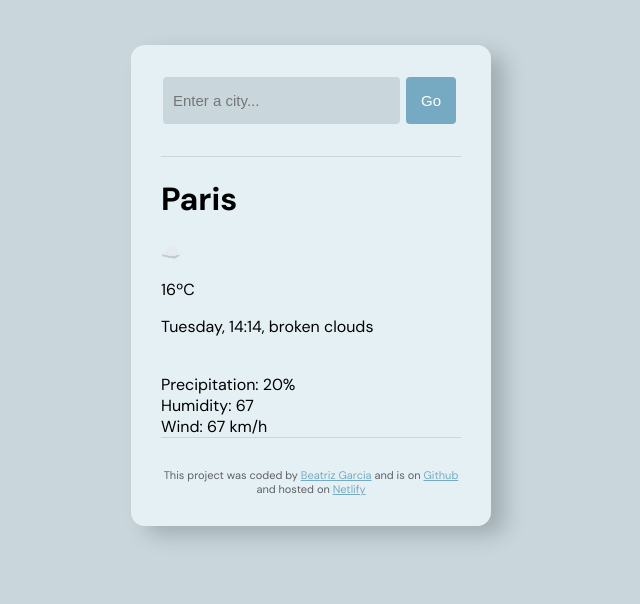
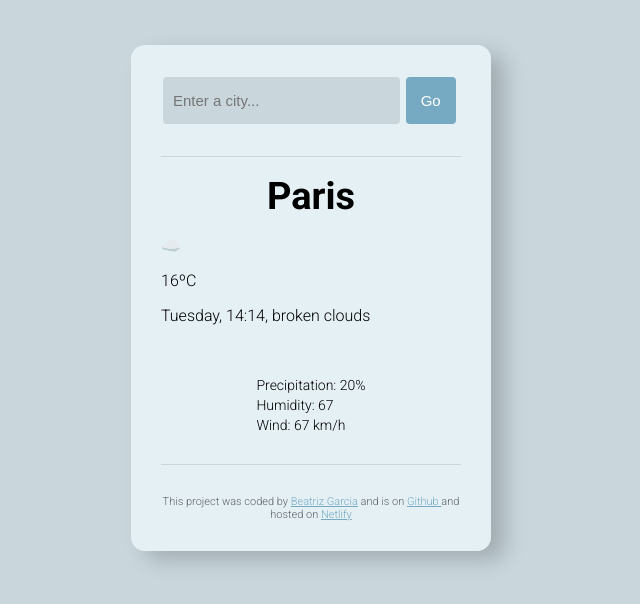
Before and after one commit to beattrizgarcia/meteorologia, a plain HTML site: page index.html in a window 1280 px wide. Shown: the whole page, without its empty margins (329-969 px from the left). Drawn offline with Linux system fonts and the light colour scheme.

Commit message:
Changed fonts again and changed the text-align of the other-info

```diff
--- a/index.html
+++ b/index.html
@@ -7,7 +7,7 @@
     <link rel="preconnect" href="https://fonts.googleapis.com" />
     <link rel="preconnect" href="https://fonts.gstatic.com" crossorigin />
     <link
-      href="https://fonts.googleapis.com/css2?family=DM+Sans:ital,opsz,wght@0,9..40,100..1000;1,9..40,100..1000&display=swap"
+      href="https://fonts.googleapis.com/css2?family=Roboto:ital,wght@0,100;0,300;0,400;0,500;0,700;0,900;1,100;1,300;1,400;1,500;1,700;1,900&display=swap"
       rel="stylesheet"
     />
     <title>My Weather App</title>
@@ -27,16 +27,18 @@
       </header>
       <main>
         <div id="current">
-          <h1>Paris</h1>
+          <h1 class="weather-app-city">Paris</h1>
 
           <p id="current-icon">☁️</p>
           <p id="current-temperature">16ºC</p>
           <p id="date-state">Tuesday, 14:14, broken clouds</p>
         </div>
-        <div id="other-info">
-          <br id="precipitation" />
-          Precipitation: 20%<br id="humidity" />
-          Humidity: 67 <br id="Wind" />Wind: 67 km/h
+        <div class="parent-other-info">
+          <p class="other-info">
+            <br id="precipitation" />
+            Precipitation: 20%<br id="humidity" />
+            Humidity: 67 <br id="Wind" />Wind: 67 km/h
+          </p>
         </div>
       </main>
       <footer>
--- a/src/index.css
+++ b/src/index.css
@@ -1,6 +1,8 @@
 body {
   background: #c9d7dd;
-  font-family: "DM Sans", sans-serif;
+  font-family: "Roboto", sans-serif;
+  font-weight: 300;
+  font-style: normal;
 }
 a {
   color: #76aac2;
@@ -40,6 +42,18 @@ header {
   margin-left: 2px;
   font-size: 15px;
 }
+.weather-app-city {
+  text-align: center;
+  margin: 0;
+  font-size: 38px;
+  line-height: 48px;
+  font-family: "Roboto", sans-serif;
+  font-weight: 700;
+  font-style: normal;
+}
+main {
+  padding: 15px 0;
+}
 
 footer {
   border-top: 1px solid #c9d7dd;
@@ -48,3 +62,12 @@ footer {
   font-size: 11px;
   color: rgba(0, 0, 0, 0.6);
 }
+.parent-other-info {
+  display: flex;
+  justify-content: center;
+}
+.other-info {
+  text-align: justify;
+  font-size: 14px;
+  line-height: 20px;
+}
```
